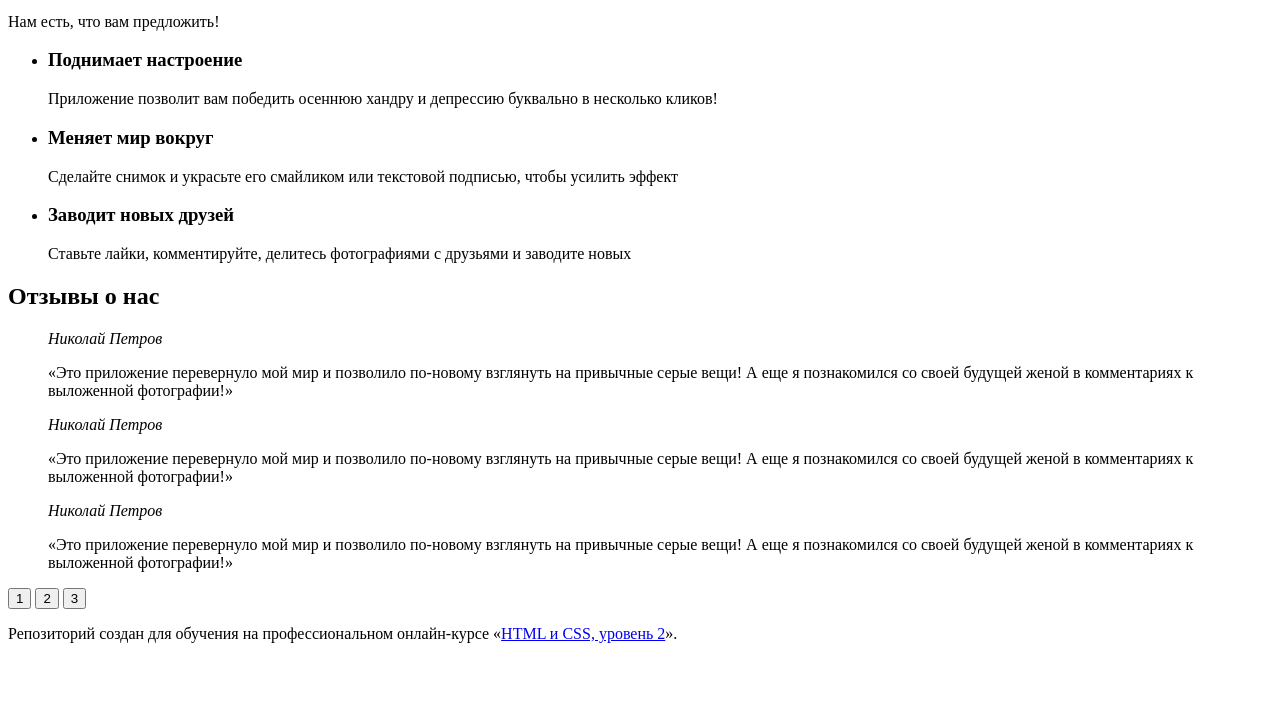
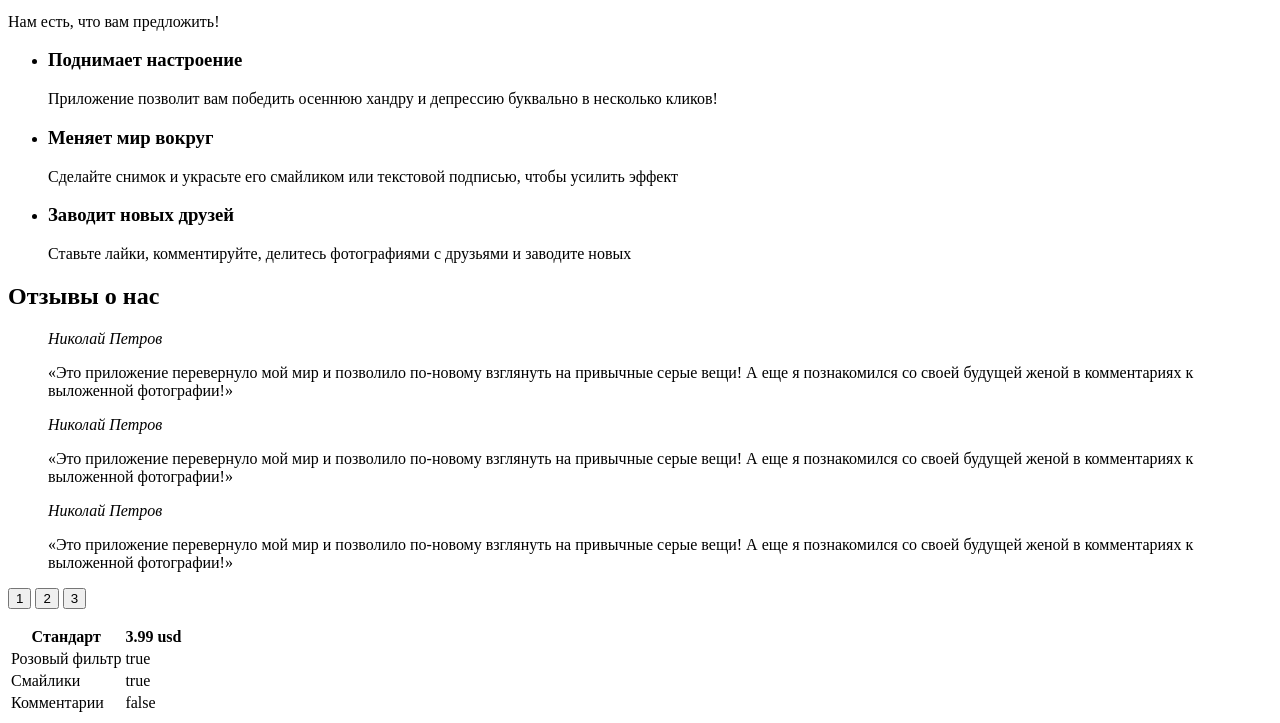
Before and after one commit to GreeneTM/677469-pink-18, a website: page source/index.html in a window 1280 px wide. Shown: the part 467-1190 px from the top of the page. Before the commit the page ends 1126 px from the top, so only its background shows below. Drawn offline with Linux system fonts and the light colour scheme.

Commit message:
Добавляет блок с тарифами

```diff
--- a/source/index.html
+++ b/source/index.html
@@ -92,8 +92,28 @@
         </p>
         </div>
       </section>
+      <section class="rate">
+        <table class="rate__list">
+          <caption class="rate__title">
+            <tr>
+              <th>Стандарт</th>
+              <th>3.99 usd</th>
+            </tr>
+          </caption>
+          <tr>
+            <td class="rate__option">Розовый фильтр</td>
+            <td class="rate__value rate__value--true">true</td>
+          </tr>
+          <tr>
+            <td class="rate__option">Смайлики</th>
+            <td class="rate__value rate__value--true">true</td>
+          </tr>
+          <tr>
+            <td class="rate__option">Комментарии</td>
+            <td class="rate__value rate__value--false">false</td>
+          </tr>
+        </table>
+      </section>
     </main>
-    <p>Репозиторий создан для обучения на профессиональном онлайн‑курсе «<a href="https://htmlacademy.ru/intensive/adaptive">HTML и CSS, уровень 2</a>».</p>
-
   </body>
 </html>
```
